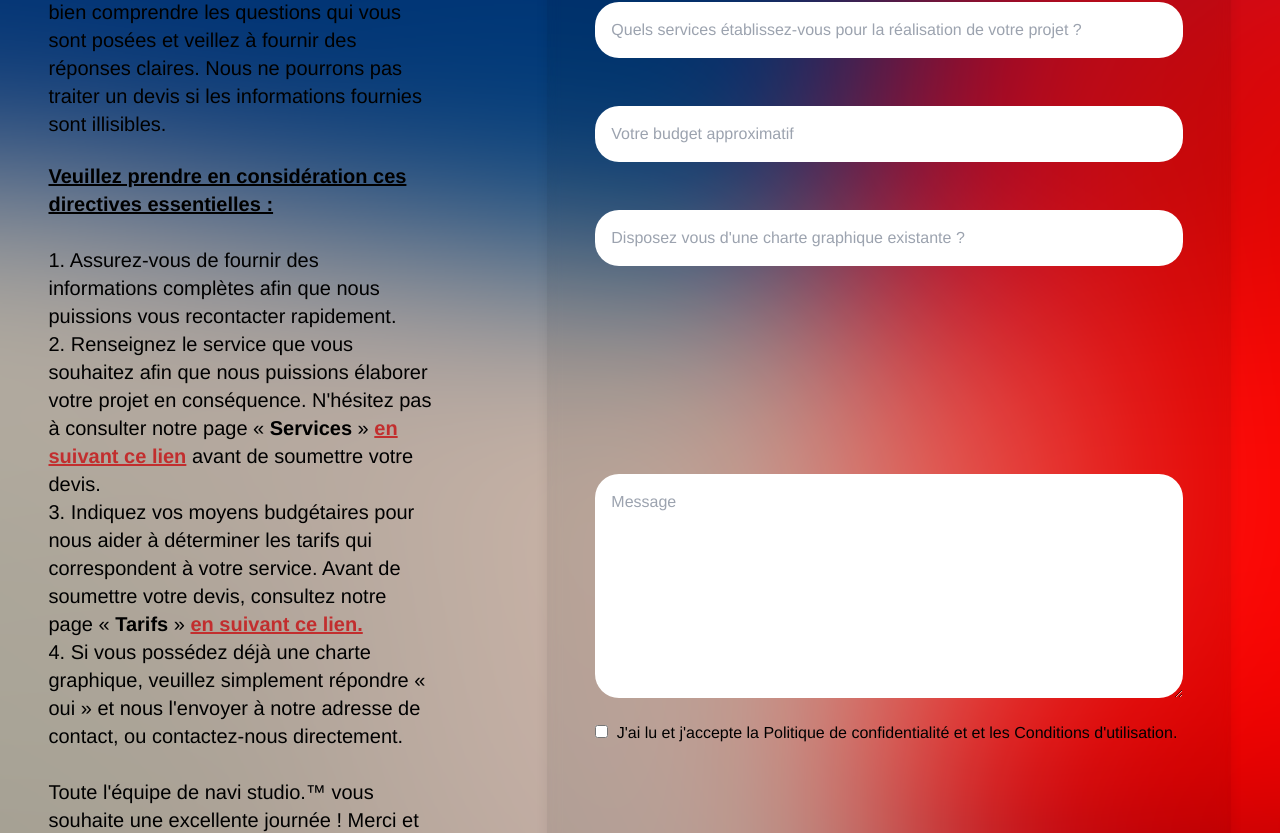
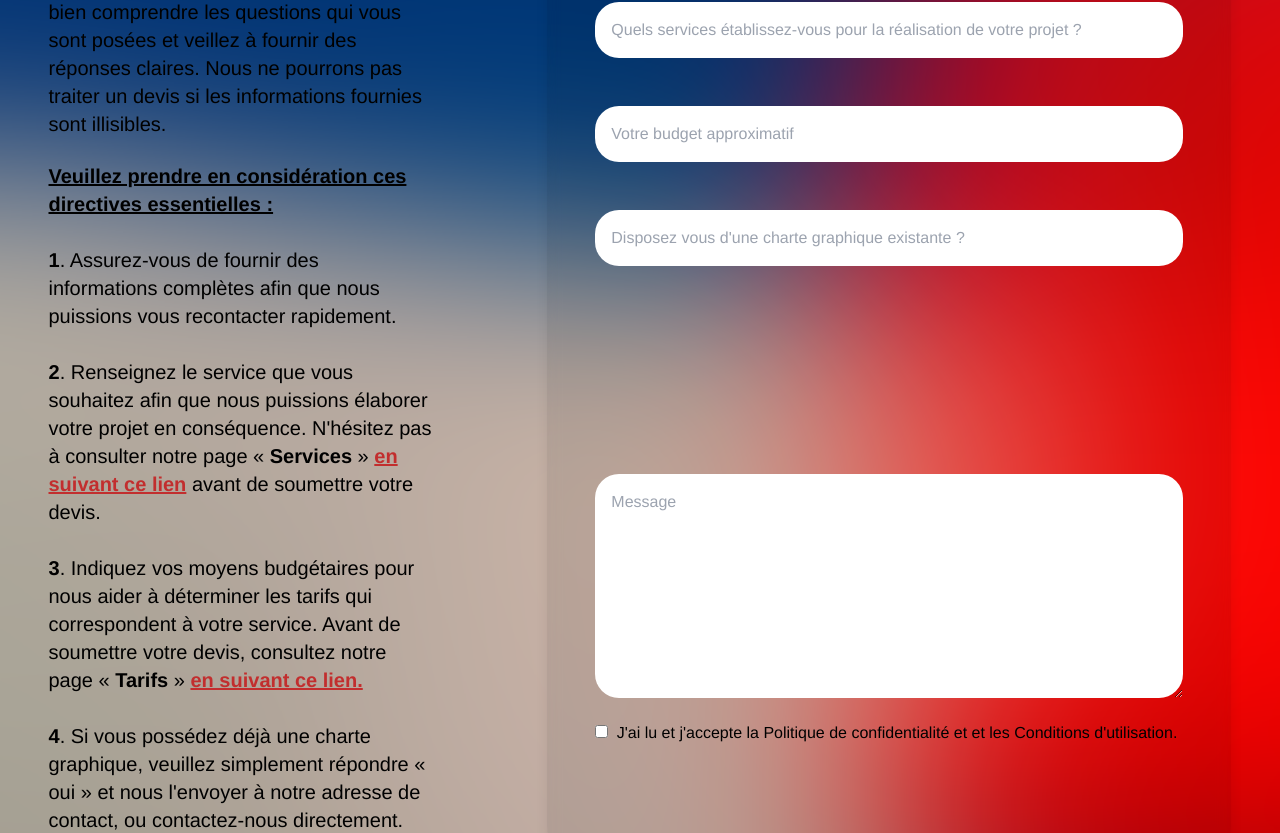
Before and after one commit to franzhopp/v3q, a React (Vite) app: page /devis in a window 1280 px wide. Shown: the part 890-1723 px from the top of the page. Built offline with nearby package versions, Linux system fonts and the light colour scheme; a web font is replaced by a local one.

Commit message:
[ADD] work page discover

```diff
--- a/src/Components/Devis/FormDevis.jsx
+++ b/src/Components/Devis/FormDevis.jsx
@@ -33,26 +33,24 @@ const DevisFree = () => {
                 illisibles.{" "}
               </p>
               <br />
-              <p
-                data-aos="zoom-in"
-                data-aos-duration="300"
-                className="text-black text-lg sm:text-xl w-80 sm:w-96 ml-6 sm:ml-0"
-              >
+              <p className="text-black text-lg sm:text-xl w-80 sm:w-96 ml-6 sm:ml-0">
                 <span className="font-extrabold underline">
                   Veuillez prendre en considération ces directives essentielles
                   :
                 </span>
                 <ul>
                   <br />
-                  <li>
-                    1. Assurez-vous de fournir des informations complètes afin
-                    que nous puissions vous recontacter rapidement.
+                  <li data-aos="zoom-in" data-aos-duration="300">
+                    <span className="font-extrabold">1</span>. Assurez-vous de
+                    fournir des informations complètes afin que nous puissions
+                    vous recontacter rapidement.
                   </li>
-                  <li>
-                    2. Renseignez le service que vous souhaitez afin que nous
-                    puissions élaborer votre projet en conséquence. N'hésitez
-                    pas à consulter notre page «{" "}
-                    <span className="font-extrabold">Services</span> »{" "}
+                  <br />
+                  <li data-aos="zoom-in" data-aos-duration="300">
+                    <span className="font-extrabold">2</span>. Renseignez le
+                    service que vous souhaitez afin que nous puissions élaborer
+                    votre projet en conséquence. N'hésitez pas à consulter notre
+                    page « <span className="font-extrabold">Services</span> »{" "}
                     <a
                       href="/services"
                       className="underline font-extrabold text-C22E2E "
@@ -62,10 +60,12 @@ const DevisFree = () => {
                     </a>{" "}
                     avant de soumettre votre devis.
                   </li>
-                  <li>
-                    3. Indiquez vos moyens budgétaires pour nous aider à
-                    déterminer les tarifs qui correspondent à votre service.
-                    Avant de soumettre votre devis, consultez notre page «{" "}
+                  <br />
+                  <li data-aos="zoom-in" data-aos-duration="300">
+                    <span className="font-extrabold">3</span>. Indiquez vos
+                    moyens budgétaires pour nous aider à déterminer les tarifs
+                    qui correspondent à votre service. Avant de soumettre votre
+                    devis, consultez notre page «{" "}
                     <span className="font-extrabold">Tarifs</span> »{" "}
                     <a
                       href="/tarifs"
@@ -75,14 +75,13 @@ const DevisFree = () => {
                       en suivant ce lien.
                     </a>
                   </li>
-                  <li>
-                    4. Si vous possédez déjà une charte graphique, veuillez
-                    simplement répondre « oui » et nous l'envoyer à notre
-                    adresse de contact, ou contactez-nous directement.
+                  <br />
+                  <li data-aos="zoom-in" data-aos-duration="300">
+                    <span className="font-extrabold">4</span>. Si vous possédez
+                    déjà une charte graphique, veuillez simplement répondre «
+                    oui » et nous l'envoyer à notre adresse de contact, ou
+                    contactez-nous directement.
                   </li>
-                  <br />
-                  Toute l'équipe de navi studio.™ vous souhaite une excellente
-                  journée ! Merci et à bientôt. ✨😎
                 </ul>
               </p>
             </div>
--- a/src/index.css
+++ b/src/index.css
@@ -209,3 +209,17 @@ button {
     background-size: cover;
     background: url("./assets/picture-bannier.png")
 }
+
+.p {
+    width: 248px;
+    height: 230px;
+    background-repeat: no-repeat;
+    background-image: url("./assets/P.png");
+}
+
+.z {
+    width: 248px;
+    height: 230px;
+    background-repeat: no-repeat;
+    background-image: url("./assets/z.png");
+}
```
